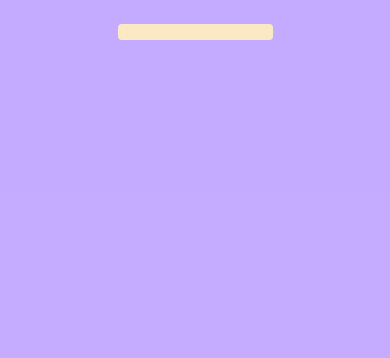
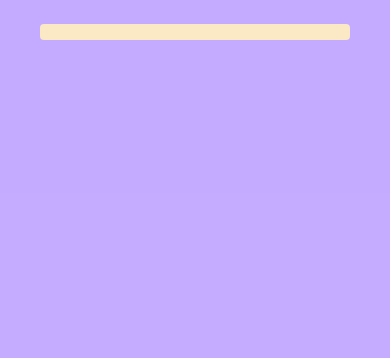
Before and after one commit to BatiDyDx/caelum-concordia, a Flask app: template src/templates/edit_page.html in a window 390 px wide. Shown: the part 62-420 px from the top of the page. Run offline with Flask 2, Linux system fonts and the light colour scheme; the template is opened without the code that fills it, so the values that code supplies are empty; some libraries are stand-ins or nearby versions.

```diff
--- a/src/static/css/admin.css
+++ b/src/static/css/admin.css
@@ -224,4 +224,13 @@ div.edit-page-div img[name="reload_arrow"]{
     caption.table-caption div form>button{
         padding-block: 0px;
     }
+    div.edit-page-div{
+        width: 100%;
+        margin-bottom: 50px;
+    }
+    div.edit-page-div div.row-1 > select{
+        position: absolute;
+        left: 0px;
+        bottom: unset;
+    }
 }
```
